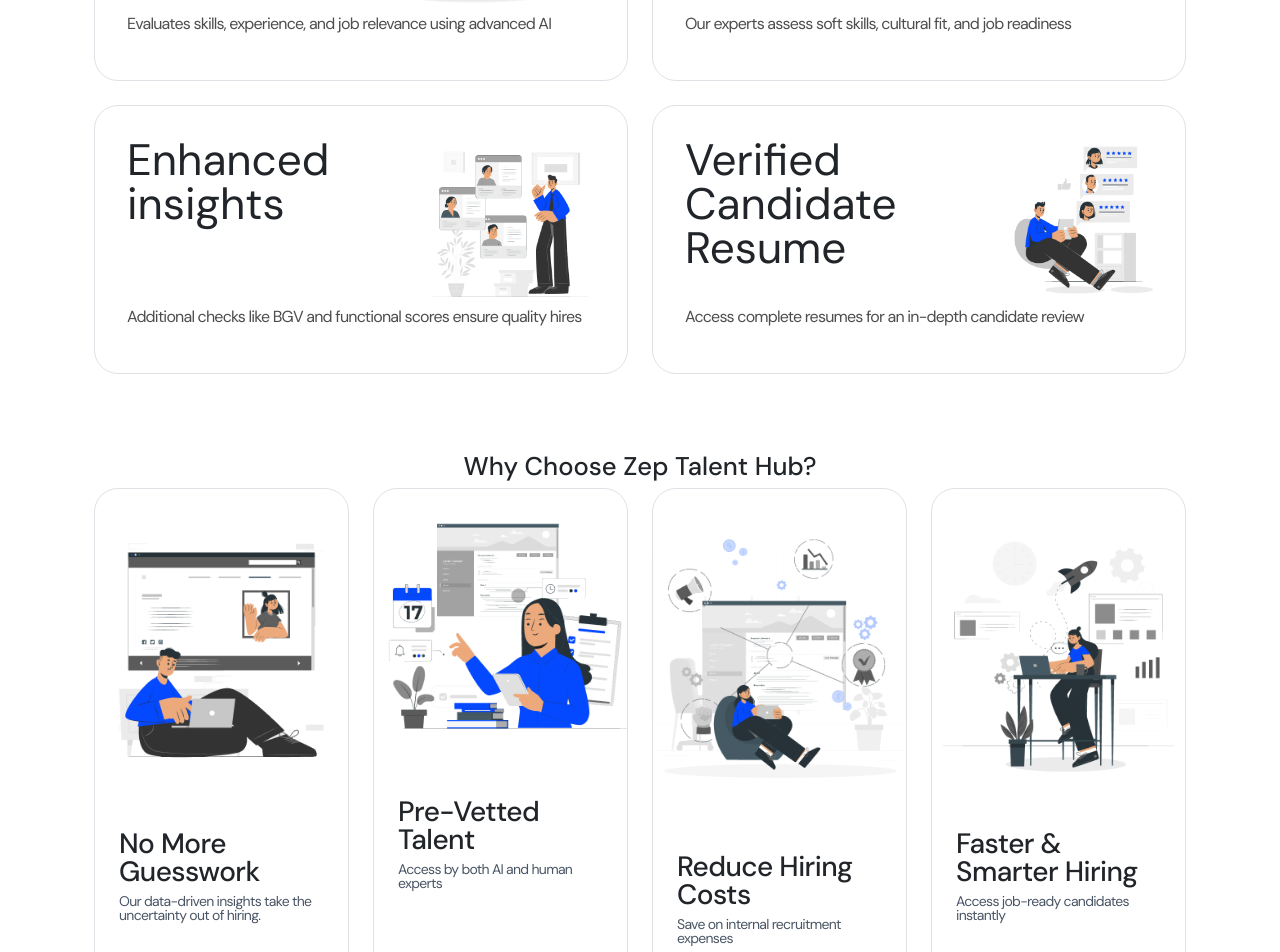
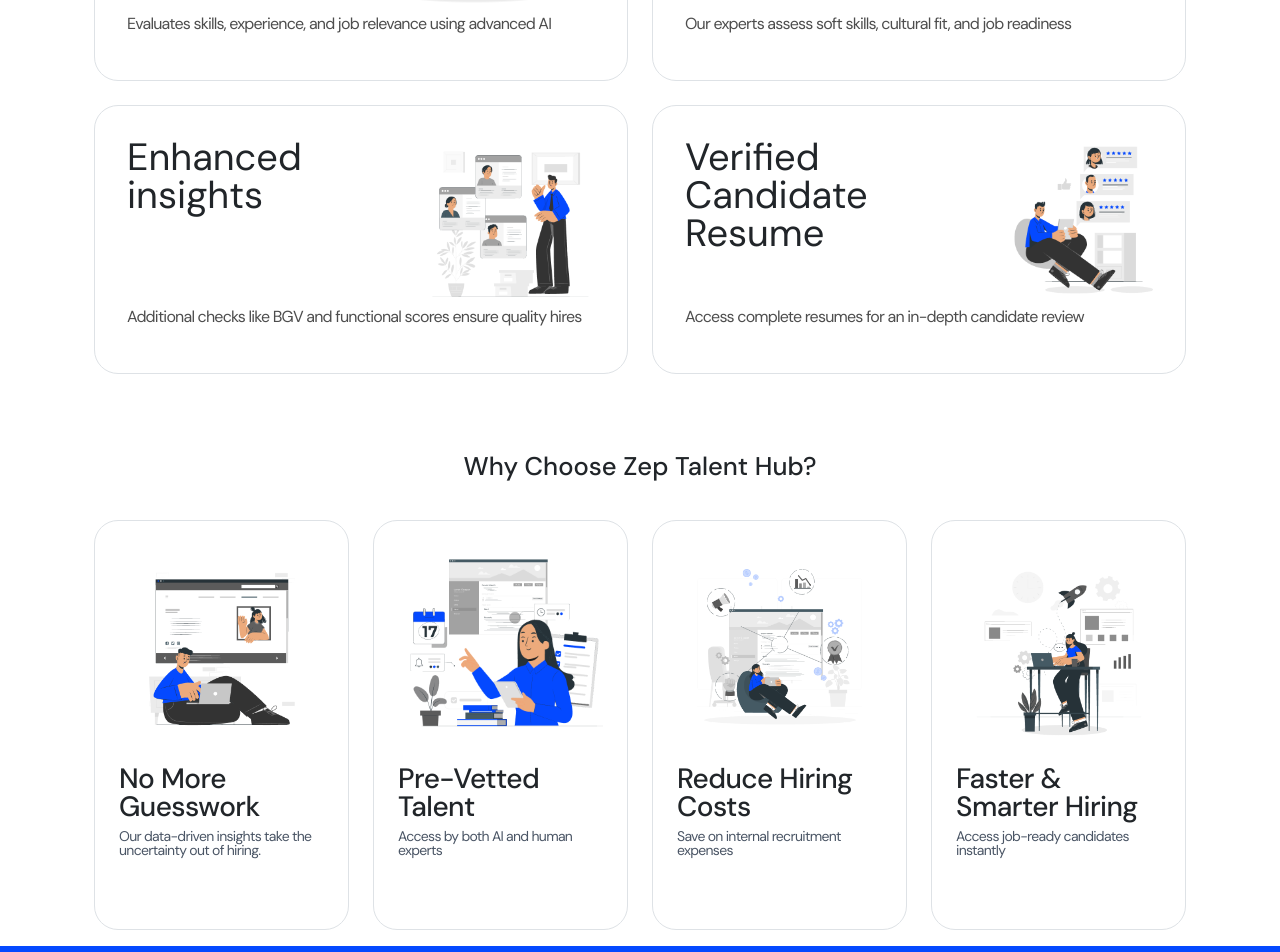
Before and after one commit to princeratheezepul/zepul, a React (Vite) app: page /zepTalentHub in a window 1280 px wide. Shown: the part 720-1672 px from the top of the page. Built offline with nearby package versions, Linux system fonts and the light colour scheme.

Commit message:
new changes made

```diff
--- a/src/Components/TalentHub/FeatureCards.jsx
+++ b/src/Components/TalentHub/FeatureCards.jsx
@@ -9,7 +9,7 @@
             style={{
               fontFamily: '"DM Sans", sans-serif',
               fontWeight: 400,
-              fontSize: "44px",
+              fontSize: "38px",
               lineHeight: "100%",
               letterSpacing: "0%",
             }}
--- a/src/Components/TalentHub/WhyChooseSection.jsx
+++ b/src/Components/TalentHub/WhyChooseSection.jsx
@@ -1,12 +1,14 @@
 import React from "react";
-
 const ReasonCard = ({ title, description, src }) => {
   return (
-    <div className="border border-gray-200 rounded-3xl overflow-hidden">
-      <div className=" py-8 ">
-        <img src={src} alt="" />
+    <div className="border border-gray-200 rounded-3xl overflow-hidden flex flex-col h-full mt-8">
+      {/* Image wrapper with fixed height */}
+      <div className="flex items-center justify-center min-h-[220px] px-6 pt-8">
+        <img src={src} alt={title} className="object-contain max-h-[180px]" />
       </div>
-      <div className="p-6">
+
+      {/* Text content, uniformly aligned */}
+      <div className="p-6 flex flex-col justify-start flex-grow">
         <h3
           className="mb-2"
           style={{
@@ -27,7 +29,7 @@
             fontWeight: 400,
             fontSize: "14px",
             lineHeight: "100%",
-            letterSpacing: "-0.05em", // -5%
+            letterSpacing: "-0.05em",
           }}
         >
           {description}
@@ -36,6 +38,8 @@
     </div>
   );
 };
+
+
 
 const WhyChooseSection = () => {
   const reasons = [
```
